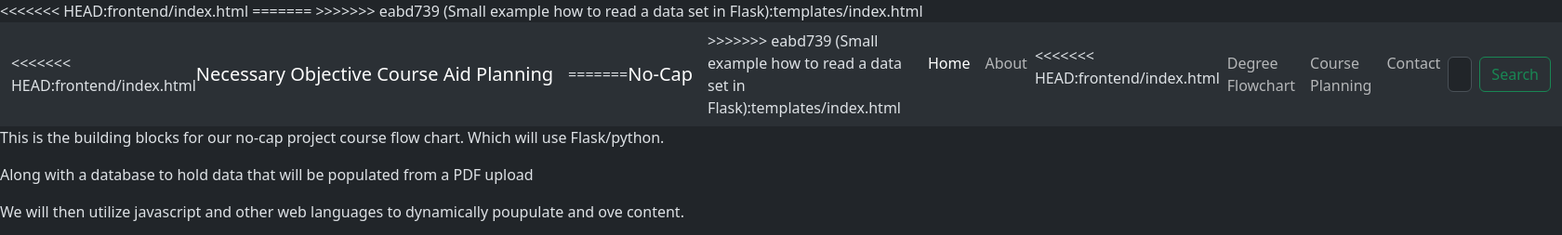
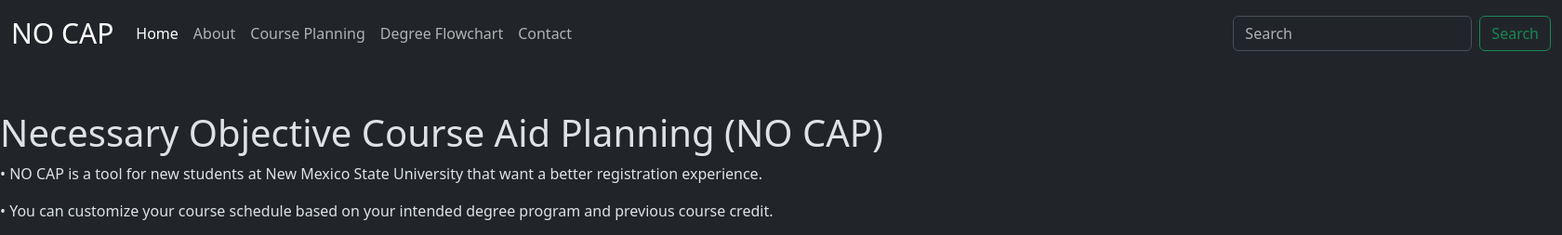
Before and after one commit to derekoda/CS448-NOCAP, a Flask app: page / in a window 1680 px wide. Shown: the top 253 px of the page at 93% size. Run offline with Flask 2, Linux system fonts and the light colour scheme.

Commit message:
Flask app can now serve all html pages

```diff
--- a/app.py
+++ b/app.py
@@ -1,34 +1,23 @@
 from flask import Flask, render_template
-from pets import pets
 app = Flask(__name__)
 
 
 @app.route('/')
 def index():
     return render_template("index.html")
-
-
 @app.route('/about')
 def about():
-    par = "<p>This is a simple paragraph with text that will be rendered to a page <br> with out an html file</p>"
-    button = '''<button onclick="/">Press Me to go Back</button><script>function myFunction() {
-        location.replace('{/templates/index.html}')
-        }</script>'''
+    return render_template("about.html")
+@app.route('/contact')
+def contact():
+    return render_template("contact.html")
+@app.route('/courseplanning')
+def courseplanning():
+    return render_template("courseplanning.html")
+@app.route('/degreeflow')
+def degreeflow():
+    return render_template("degreeflow.html")
 
-    combined =  par + button
-    return combined
-
-@app.route('/data/<pet_type>')
-def datapage(pet_type):
-
-    html = f'<h1>List of {pet_type}</h1>'
-    html += "<ul>"
-    for pet in pets.get(pet_type,[]):
-        html += f"<li>{pet['name']}</li>"
-    html += '</ul>'
-
-
-    return html
 
 if __name__ == '__main__':
     app.run(debug= True)
--- a/templates/index.html
+++ b/templates/index.html
@@ -5,11 +5,8 @@
 <head>
   <meta charset="utf-8">
   <meta name="viewport" content="width=device-width, initial-scale=1">
-<<<<<<< HEAD:frontend/index.html
   <title>NO-CAP</title>
-=======
-  <title>No-Cap</title>
->>>>>>> eabd739 (Small example how to read a data set in Flask):templates/index.html
+  <link rel="stylesheet" href="{{ url_for('static', filename='css/style.css') }}">
   <link href="https://cdn.jsdelivr.net/npm/bootstrap@5.3.0-alpha1/dist/css/bootstrap.min.css" rel="stylesheet"
     integrity="sha384-GLhlTQ8iRABdZLl6O3oVMWSktQOp6b7In1Zl3/Jr59b6EGGoI1aFkw7cmDA6j6gD" crossorigin="anonymous">
 </head>
@@ -19,13 +16,9 @@
     integrity="sha384-w76AqPfDkMBDXo30jS1Sgez6pr3x5MlQ1ZAGC+nuZB+EYdgRZgiwxhTBTkF7CXvN"
     crossorigin="anonymous"></script>
 
-    <nav class="navbar navbar-expand-lg bg-body-tertiary">
+    <nav class="navbar navbar-expand-lg">
       <div class="container-fluid">
-<<<<<<< HEAD:frontend/index.html
-        <a class="navbar-brand" href="index.html">Necessary Objective Course Aid Planning</a>
-=======
-        <a class="navbar-brand" href="/">No-Cap</a>
->>>>>>> eabd739 (Small example how to read a data set in Flask):templates/index.html
+        <a class="navbar-brand" style="font-size: 30px" href="index.html">NO CAP</a>
         <button class="navbar-toggler" type="button" data-bs-toggle="collapse" data-bs-target="#navbarSupportedContent" aria-controls="navbarSupportedContent" aria-expanded="false" aria-label="Toggle navigation">
           <span class="navbar-toggler-icon"></span>
         </button>
@@ -35,36 +28,16 @@
               <a class="nav-link active" aria-current="page" href="#">Home</a>
             </li>
             <li class="nav-item">
-              <a class="nav-link" href="about.html">About</a>
-            </li>
-<<<<<<< HEAD:frontend/index.html
-            <li class="nav-item">
-              <a class="nav-link" href="degreeflow.html">Degree Flowchart</a>
+              <a class="nav-link" href="{{ url_for('about') }}">About</a>
             </li>
             <li class="nav-item">
-              <a class="nav-link" href="planning.html">Course Planning</a>
+              <a class="nav-link" href="{{ url_for('courseplanning') }}">Course Planning</a>
             </li>
-            <!--
-=======
-          </li>
-          <li class="nav-item">
-            <a class="nav-link" href="/data/dogs">DataSet</a>
-          </li>
->>>>>>> eabd739 (Small example how to read a data set in Flask):templates/index.html
-            <li class="nav-item dropdown">
-              <a class="nav-link dropdown-toggle" href="#" role="button" data-bs-toggle="dropdown" aria-expanded="false">
-                Dropdown
-              </a>
-              <ul class="dropdown-menu">
-                <li><a class="dropdown-item" href="#">Action</a></li>
-                <li><a class="dropdown-item" href="#">Another action</a></li>
-                <li><hr class="dropdown-divider"></li>
-                <li><a class="dropdown-item" href="#">Something else here</a></li>
-              </ul>
+            <li class="nav-item">
+              <a class="nav-link" href="{{ url_for('degreeflow') }}">Degree Flowchart</a>
             </li>
-            -->
             <li class="nav-item">
-              <a class="nav-link" href="./Contact">Contact</a>
+              <a class="nav-link" href="{{ url_for('contact') }}">Contact</a>
             </li>
           </ul>
           <form class="d-flex" role="search">
@@ -74,14 +47,13 @@
         </div>
       </div>
     </nav>
-      <!--can you tell i am so good at helping?-->
-  <div>
-    <p>This is the building blocks for our no-cap project course flow chart. Which will use Flask/python.</p>
-    <p>Along with a database to hold data that will be populated from a PDF upload</p>
-    <p> We will then utilize javascript and other web languages to dynamically poupulate and ove content.</p>
-    <iframe src="https://giphy.com/embed/dIxkmtCuuBQuM9Ux1E" width="480" height="240" frameBorder="0"
-      class="giphy-embed" allowFullScreen></iframe>
-    <p><a href="https://giphy.com/gifs/reaction-mrw-weight-dIxkmtCuuBQuM9Ux1E">via GIPHY</a></p>
+
+  <div class="homepage-content">
+    <h1><br>Necessary Objective Course Aid Planning (NO CAP)</h1>
+    <p>&#x2022; NO CAP is a tool for new students at New Mexico State University that want a better registration experience.</p>
+    <p>&#x2022; You can customize your course schedule based on your intended degree program and previous course credit.</p>
+    <p>&#x2022; You will be provided with a course flowchart that will assist in building your degree roadmap.<br><br></p>
+    <img src="https://nmsu.edu/assets/img/features/about_sunrisecampus.jpg" height="500" width="800" alt="NMSU">
   </div>
 
 </body>
```
